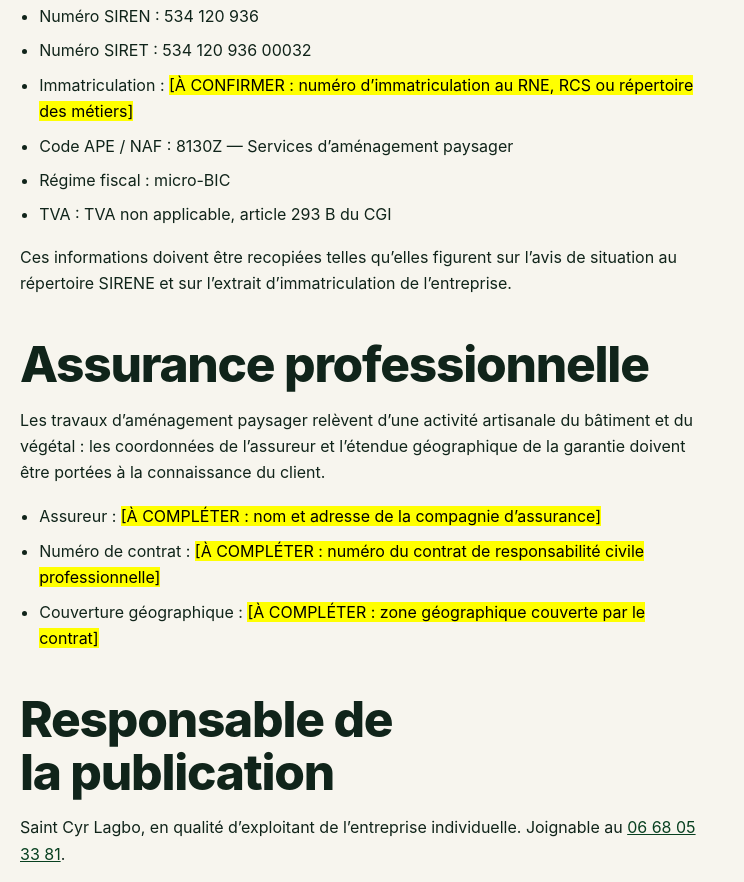
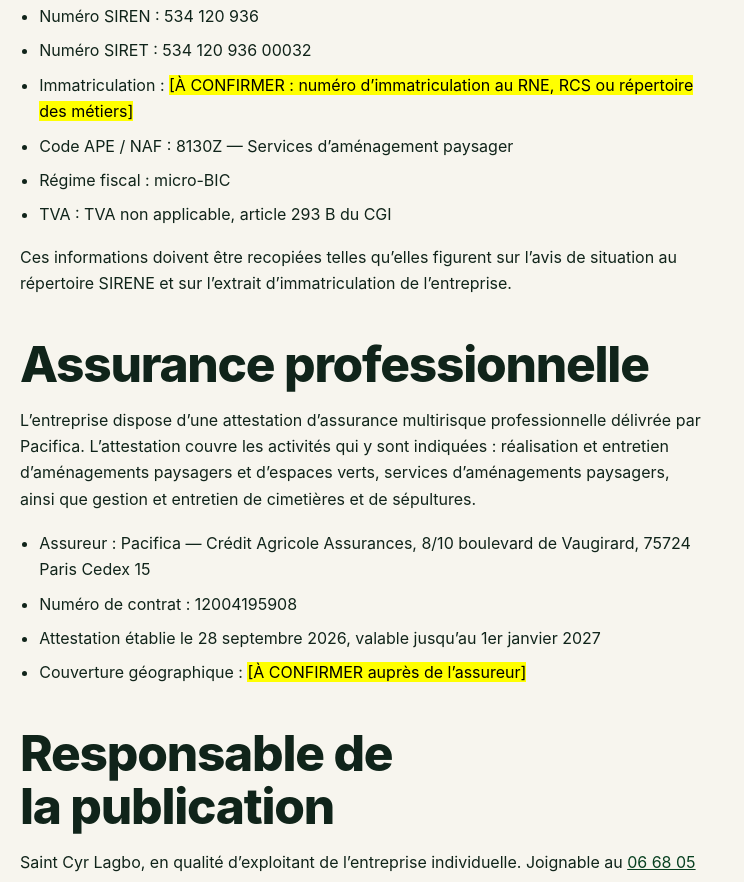
Before and after one commit to didou34000/saint-cyr-services, a plain HTML site: page mentions-legales.html in a window 1280 px wide. Shown: the part 1374-2256 px from the top of the page, without its empty margins (0-744 px from the left). Drawn offline with Linux system fonts and the light colour scheme.

Commit message:
Compléter l'assurance professionnelle

```diff
--- a/mentions-legales.html
+++ b/mentions-legales.html
@@ -80,11 +80,11 @@
       <div class="note" style="max-width:68ch;margin-bottom:clamp(2.5rem,1.5rem+2vw,3.5rem)">
         <p><strong>Dernières informations à confirmer.</strong> Les éléments ci-dessous
         doivent être repris sur les documents officiels de l’entreprise avant la publication
-        définitive&nbsp;: immatriculation et assurance.</p>
+        définitive&nbsp;: immatriculation et zone géographique de l’assurance.</p>
         <ul>
           <li>Numéro d’immatriculation au RNE, au RCS ou au répertoire des métiers</li>
           <li>Assurance responsabilité civile professionnelle&nbsp;: assureur, numéro de
-          contrat, couverture géographique</li>
+          contrat et couverture géographique</li>
         </ul>
       </div>
 
@@ -120,14 +120,16 @@
 
         <h2>Assurance professionnelle</h2>
         <p>
-          Les travaux d’aménagement paysager relèvent d’une activité artisanale du bâtiment et
-          du végétal&nbsp;: les coordonnées de l’assureur et l’étendue géographique de la
-          garantie doivent être portées à la connaissance du client.
+          L’entreprise dispose d’une attestation d’assurance multirisque professionnelle
+          délivrée par Pacifica. L’attestation couvre les activités qui y sont indiquées&nbsp;:
+          réalisation et entretien d’aménagements paysagers et d’espaces verts, services
+          d’aménagements paysagers, ainsi que gestion et entretien de cimetières et de sépultures.
         </p>
         <ul>
-          <li>Assureur&nbsp;: <mark>[À COMPLÉTER : nom et adresse de la compagnie d’assurance]</mark></li>
-          <li>Numéro de contrat&nbsp;: <mark>[À COMPLÉTER : numéro du contrat de responsabilité civile professionnelle]</mark></li>
-          <li>Couverture géographique&nbsp;: <mark>[À COMPLÉTER : zone géographique couverte par le contrat]</mark></li>
+          <li>Assureur&nbsp;: Pacifica — Crédit Agricole Assurances, 8/10 boulevard de Vaugirard, 75724 Paris Cedex 15</li>
+          <li>Numéro de contrat&nbsp;: 12004195908</li>
+          <li>Attestation établie le 28 septembre 2026, valable jusqu’au 1er janvier 2027</li>
+          <li>Couverture géographique&nbsp;: <mark>[À CONFIRMER auprès de l’assureur]</mark></li>
         </ul>
 
         <h2>Responsable de la publication</h2>
```
Also changed, not shown: README.md.
